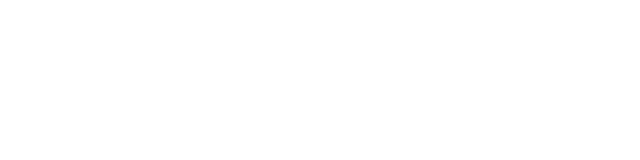
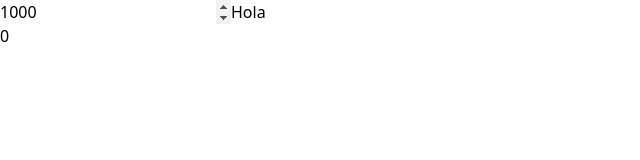
Before and after one commit to TheOliver413/E-Commerce-Angular, an Angular app: page /about in a window 1280 px wide. Before the commit this address led to /. Shown: the top 160 px of the page, without its empty margins (0-640 px from the left). Built offline with nearby package versions, Linux system fonts and the light colour scheme.

Commit message:
Ciclo de vida del componente

```diff
--- a/package.json
+++ b/package.json
@@ -24,6 +24,7 @@
     "express": "^4.18.2",
     "rxjs": "~7.8.0",
     "tslib": "^2.3.0",
+    "wavesurfer.js": "^7.7.3",
     "zone.js": "~0.14.2"
   },
   "devDependencies": {
--- /dev/null
+++ b/src/app/domains/info/pages/about/about.component.html
@@ -0,0 +1,5 @@
+<input type="number" [value]="duration()" (change)="changeDuration($event)">
+<input type="text" [value]="message()" (change)="changeMessage($event)">
+@if(duration() > 0 ){
+  <app-counter [duration]="duration()" [message]="message()" />
+}
--- /dev/null
+++ b/src/app/domains/info/pages/about/about.component.ts
@@ -0,0 +1,24 @@
+import { Component, input, signal } from '@angular/core';
+import { CounterComponent } from './../../../shared/components/counter/counter.component';
+
+@Component({
+  selector: 'app-about',
+  standalone: true,
+  imports: [CounterComponent],
+  templateUrl: './about.component.html',
+  styleUrl: './about.component.css'
+})
+export class AboutComponent {
+  duration = signal(1000);
+  message = signal('Hola');
+
+  changeDuration(event: Event) {
+    const input = event.target as HTMLInputElement;
+    this.duration.set(input.valueAsNumber);
+  }
+
+  changeMessage(event: Event) {
+    const input = event.target as HTMLInputElement;
+    this.message.set(input.value);
+  }
+}
--- /dev/null
+++ b/src/app/domains/shared/components/counter/counter.component.html
@@ -0,0 +1 @@
+<p>{{counter()}}</p>
--- /dev/null
+++ b/src/app/domains/shared/components/counter/counter.component.ts
@@ -0,0 +1,71 @@
+import { Component, Input, SimpleChanges, signal } from '@angular/core';
+import { CommonModule } from '@angular/common';
+
+@Component({
+  selector: 'app-counter',
+  standalone: true,
+  imports: [CommonModule],
+  templateUrl: './counter.component.html',
+  styleUrl: './counter.component.css'
+})
+export class CounterComponent {
+  @Input({ required: true }) duration: number = 0;
+  @Input({ required: true }) message = '';
+
+  counter = signal(0);
+  // counterRef: number | undefined;
+
+  constructor() {
+    // NO ASYNC
+    // Before render
+    // Una vez
+    console.log('contructor');
+    console.log('-'.repeat(10));
+  }
+
+  ngOnChanges(changes: SimpleChanges) {
+    // Before and during render
+    // Varias veces
+    console.log('ngOnChanges');
+    console.log('-'.repeat(10));
+    console.log(changes);
+    const duration = changes['duration'];
+    console.log(duration);
+
+    if(duration && duration.currentValue !== duration.previousValue) {
+      this.doSomething();
+    }
+  }
+
+  ngOnInit() {
+    // after render
+    // Una vez
+    // async, then, subs
+    console.log('ngOnInit');
+    console.log('-'.repeat(10));
+    console.log('duration =>',this.duration);
+    console.log('message =>',this.message);
+    // this.counterRef = window.setInterval(() => {
+    //   console.log('run interval')
+    //   this.counter.update(statePrev => statePrev + 1);
+    // }, 1000)
+  }
+
+  ngAfterViewInit() {
+    // after render
+    // Los hijos ya fueron renderizados?
+    console.log('ngAfterViewInit');
+    console.log('-'.repeat(10));
+  }
+
+  ngOnDestroy() {
+    console.log('ngOnDestroy');
+    console.log('-'.repeat(10));
+    // window.clearInterval(this.counterRef);
+  }
+
+  doSomething() {
+    console.log('Change durations');
+    console.log('-'.repeat(10));
+  }
+}
```
Also changed, not shown: src/app/app.routes.ts (+6 -1 lines), src/app/domains/info/pages/about/about.component.css (added), src/app/domains/shared/components/counter/counter.component.css (added), 1 other file (tests, documents, lock files or other folders).
